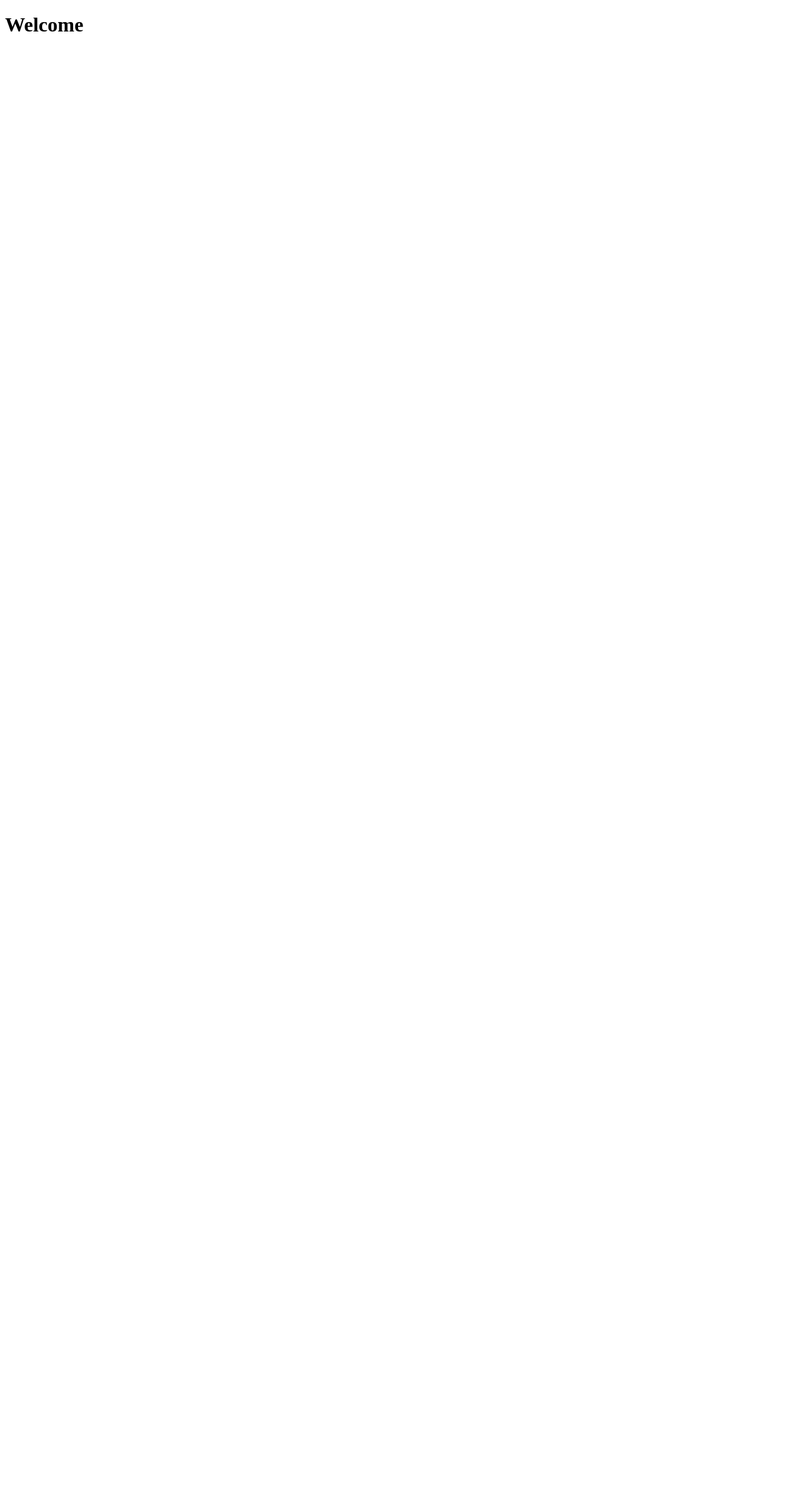
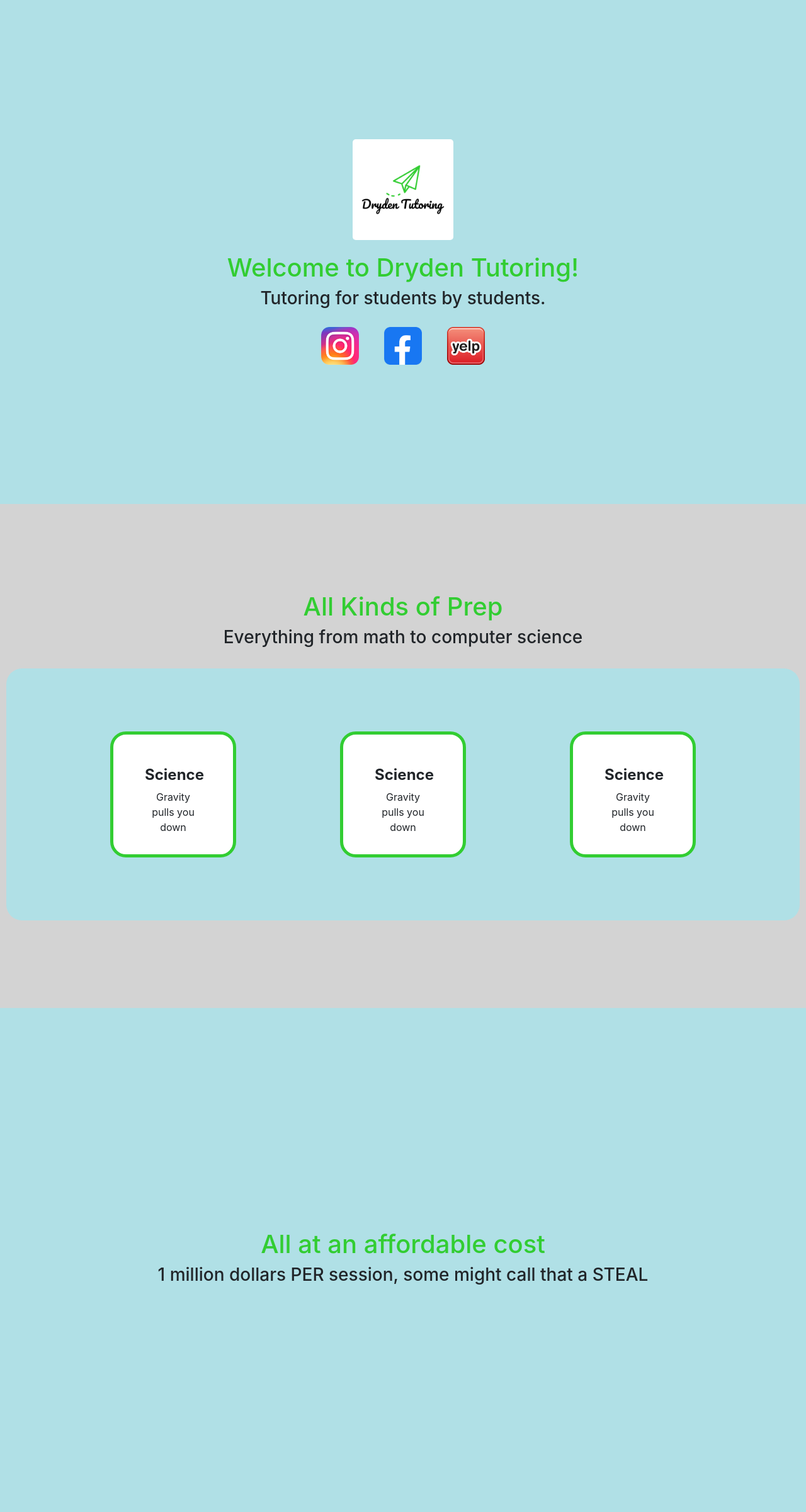
Before and after one commit to Nick22morris/tutor, a Django app: page / in a window 1280 px wide; the page is wider, and only the part inside the window is pictured. Before the commit the part shown is almost empty. Shown: that part at 63% size. Before the commit the page ends 50 px from the top of that part, so only its background shows below. Run offline with Django 4.2, Linux system fonts and the light colour scheme; some libraries are stand-ins or nearby versions.

Commit message:
Built foundation

```diff
--- /dev/null
+++ b/myapp/static/styles.css
@@ -0,0 +1,73 @@
+/* Title */
+h1{
+  color: #32cd32;
+}
+
+/* Content of First Box */
+.box-primary {
+  display: flex;
+  height: 800px;
+  width: 100%;
+  background-color: powderblue;
+  flex-flow: column;
+  justify-content: center;
+  align-items: center;
+}
+.round {
+  border-radius: 25px;
+  background-position: left top;
+  background-repeat: repeat;
+  padding: 20px;
+  width: 200px;
+  height: 150px;
+}
+.logos {
+  display: flex;
+  flex-direction: row;
+}
+
+/* Content of Second Box */
+.box-secondary {
+  display: flex;
+  height: 800px;
+  width: 100%;
+  background-color: #d3d3d3;
+  flex-flow: column;
+  justify-content: center;
+  align-items: center;
+}
+.class-container {
+  background-color: powderblue;
+  display: flex;
+  flex-direction: row;
+  border-radius: 25px;
+  background-position: left top;
+  background-repeat: repeat;
+  width: 90%;
+  height: 400px;
+  border-color: #32cd32;
+  justify-content: center;
+  align-items: center;
+
+}
+.classes {
+  background-color: white;
+  border-style: solid;
+  border-width: 5px;
+  border-color: #32cd32;
+
+  border-radius: 25px;
+  background-position: left top;
+  background-repeat: repeat;
+
+  justify-content: center;
+  align-items: center;
+  height: 200px;
+  width: 200px;
+  padding: 50px;
+}
+.blank {
+  height: 200px;
+  width: 200px;
+  padding: 50px;
+}
--- a/myapp/templates/index.html
+++ b/myapp/templates/index.html
@@ -1,13 +1,56 @@
+
 <!DOCTYPE html>
 <html lang="en" dir="ltr">
 
 <head>
   <meta charset="utf-8">
   <title>Home</title>
+  <link rel="stylesheet" href="https://stackpath.bootstrapcdn.com/bootstrap/4.3.1/css/bootstrap.min.css" integrity="sha384-ggOyR0iXCbMQv3Xipma34MD+dH/1fQ784/j6cY/iJTQUOhcWr7x9JvoRxT2MZw1T" crossorigin="anonymous">
+  {% load static %}
+  <link rel="stylesheet" type "text/css"
+    href="{% static 'styles.css' %}">
 </head>
 
 <body>
-  <h1>Welcome</h1>
+    <div class="box-primary">
+          <img class="round"; src="{%  static  'logo.png'  %}" alt="Logo" style="width:200px;height:200px;"></img>
+          <h1>Welcome to Dryden Tutoring!</h1>
+          <h3>Tutoring for students by students.</h3>
+          <div class="logos">
+            <img class="round"; src="{%  static  'instagram.png'  %}" alt="Logo" style="width:100px;height:100px;"></img>
+            <img class="round"; src="{%  static  'facebook.png'  %}" alt="Logo" style="width:100px;height:100px;"></img>
+            <img class="round"; src="{%  static  'yelp.png'  %}" alt="Logo" style="width:100px;height:100px;"></img>
+          </div>
+    </div>
+    <div class="box-secondary">
+        <center>
+          <h1>All Kinds of Prep</h1>
+          <h3>Everything from math to computer science</h3>
+          <br>
+          <div class="class-container">
+            <div class = "blank"></div>
+            <div class="classes">
+              <h4><b>Science</b></h4>
+              <p>Gravity pulls you down</p>
+            </div>
+              <div class = "blank"></div>
+              <div class="classes">
+                <h4><b>Science</b></h4>
+                <p>Gravity pulls you down</p>
+              </div>
+              <div class = "blank"></div>
+              <div class="classes">
+                <h4><b>Science</b></h4>
+                <p>Gravity pulls you down</p>
+              </div>
+              <div class = "blank"></div>
+          </div>
+      </center>
+    </div>
+    <div class="box-primary">
+      <h1>All at an affordable cost</h1>
+      <h3>1 million dollars PER session, some might call that a STEAL</h3>
+    </div>
 </body>
 
 </html>
--- a/tutor/settings.py
+++ b/tutor/settings.py
@@ -117,6 +117,9 @@ USE_TZ = True
 # https://docs.djangoproject.com/en/4.0/howto/static-files/
 
 STATIC_URL = 'static/'
+STATICFILES_DIRS = [
+    "myapp/static"
+]
 
 # Default primary key field type
 # https://docs.djangoproject.com/en/4.0/ref/settings/#default-auto-field
```
Also changed, not shown: myapp/static/facebook.png (added), myapp/static/instagram.png (added), myapp/static/logo.png (added), myapp/static/yelp.png (added), 5 other files.
